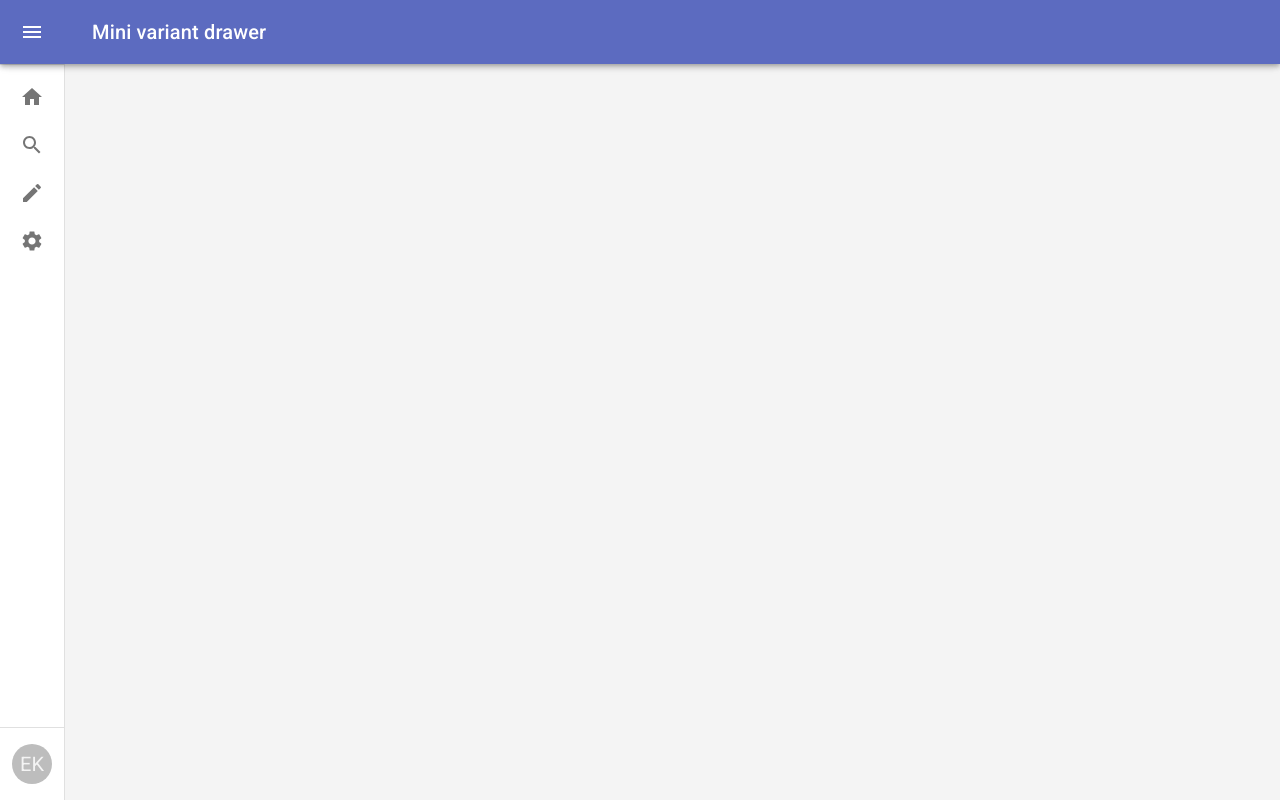
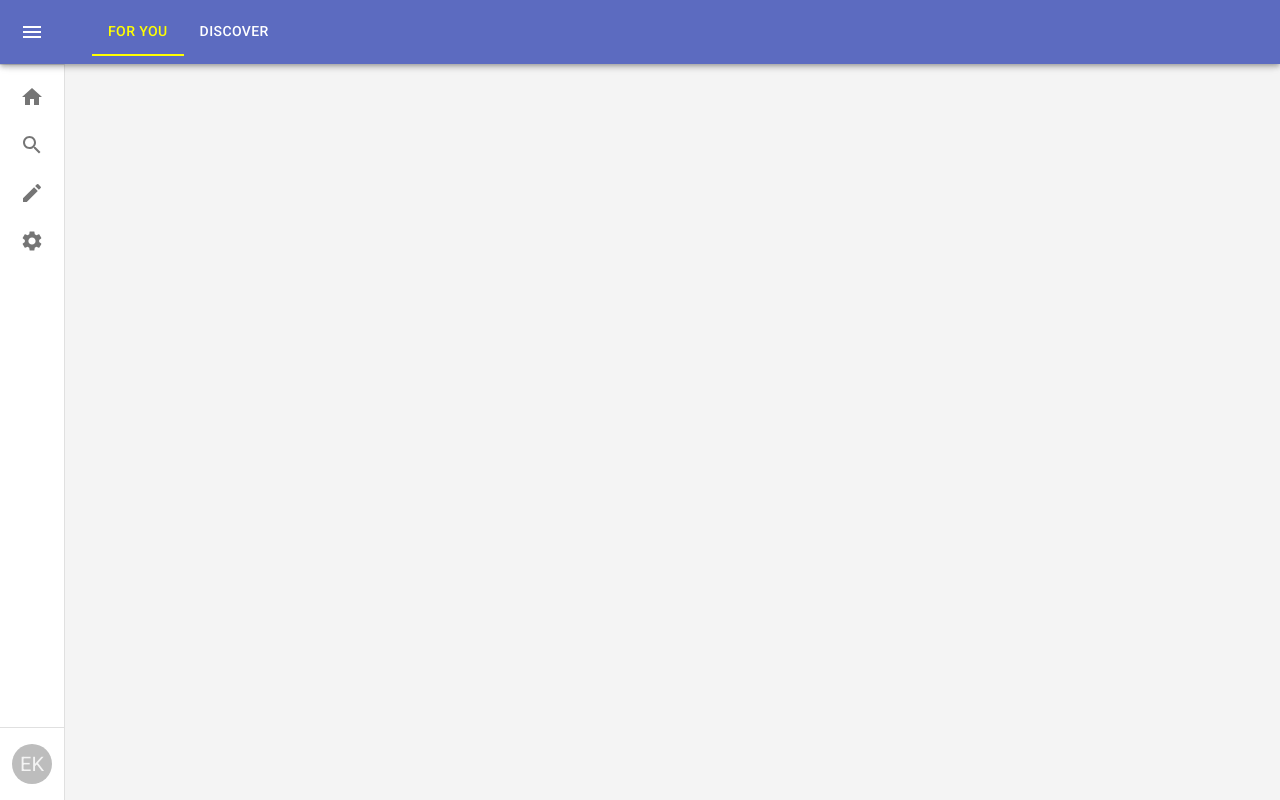
Before and after one commit to newgen211/Inscribed, a React (Vite) app in the folder client/: page /dashboard in a window 1280 px wide. Built offline with nearby package versions, Linux system fonts and the light colour scheme; sample sign-in values are in the browser's storage.

Commit message:
Adds feed tabs to app bar

```diff
--- a/client/src/components/Dashboard/DashboardAppBar.tsx
+++ b/client/src/components/Dashboard/DashboardAppBar.tsx
@@ -1,17 +1,23 @@
-import { IconButton, Toolbar, Typography } from '@mui/material';
+import { useState } from 'react';
+import { IconButton, Tab, Tabs, Toolbar, Typography } from '@mui/material';
 import MenuIcon from '@mui/icons-material/Menu';
 import { AppBar, DashboardAppBarProps } from '../../pages/Dashboard/Dashboard';
 
-export default function DashboardAppBar({ open, setOpen }: DashboardAppBarProps) {
+export default function DashboardAppBar({ open, setOpen, selectedTab, setSelectedTab }: DashboardAppBarProps) {
 
     /* Function to open drawer */
     const handleDrawerOpen = () => setOpen(true);
+
+    /* Function to handle tab change */
+    const handleTabChange = (event: React.ChangeEvent<{}>, newValue: number) => setSelectedTab(newValue);
 
     /* Appbar JSX */
     return (
 
         <AppBar position="fixed" open={open}>
+
             <Toolbar>
+
                 <IconButton
                     color="inherit"
                     aria-label="open drawer"
@@ -24,10 +30,26 @@ export default function DashboardAppBar({ open, setOpen }: DashboardAppBarProps)
                 >
                     <MenuIcon />
                 </IconButton>
-            <Typography variant="h6" noWrap component="div">
-                Mini variant drawer
-            </Typography>
+
+                <Tabs value={selectedTab} onChange={handleTabChange} aria-label="simple tabs example"
+                    sx={{
+                        '& .MuiTab-root': {
+                            color: 'white',
+                            '&.Mui-selected': {
+                                color: 'yellow',
+                            },
+                        },
+                        '& .MuiTabs-indicator': {
+                            backgroundColor: 'yellow',
+                        },
+                    }}
+                >
+                    <Tab label="For You" />
+                    <Tab label="Discover" />
+                </Tabs>
+
             </Toolbar>
+
         </AppBar>
 
     );
--- a/client/src/pages/Dashboard/Dashboard.tsx
+++ b/client/src/pages/Dashboard/Dashboard.tsx
@@ -1,4 +1,4 @@
-import * as React from 'react';
+import { useState } from 'react';
 import { styled, useTheme, Theme, CSSObject } from '@mui/material/styles';
 import Box from '@mui/material/Box';
 import MuiDrawer from '@mui/material/Drawer';
@@ -14,6 +14,8 @@ export interface AppBarProps extends MuiAppBarProps {
 export interface DashboardAppBarProps {
     open: boolean;
     setOpen: (open: boolean) => void;
+    selectedTab: number;
+    setSelectedTab: (selectedTab: number) => void;
 }
 
 export interface DashboardDrawerProps {
@@ -113,14 +115,15 @@ export const AppBar = styled(MuiAppBar, { shouldForwardProp: (prop) => prop !==
 
 export default function MiniDrawer() {
 
-    {/* Drawer State */}
-    const [open, setOpen] = React.useState(false);
+    {/* Define State */}
+    const [open, setOpen] = useState<boolean>(false);                 // Drawer open state
+    const [selectedTab, setSelectedTab] = useState<number>(0);        // Selected tab state
 
     {/* Dashboard JSX */}
     return (
         <Box sx={{ display: 'flex' }}>
 
-            <DashboardAppBar open={open} setOpen={setOpen} />
+            <DashboardAppBar open={open} setOpen={setOpen} selectedTab={selectedTab} setSelectedTab={setSelectedTab} />
             <DashboardDrawer open={open} setOpen={setOpen} />
 
         </Box>
```
Lines whose indentation alone changed are shown as unchanged.
